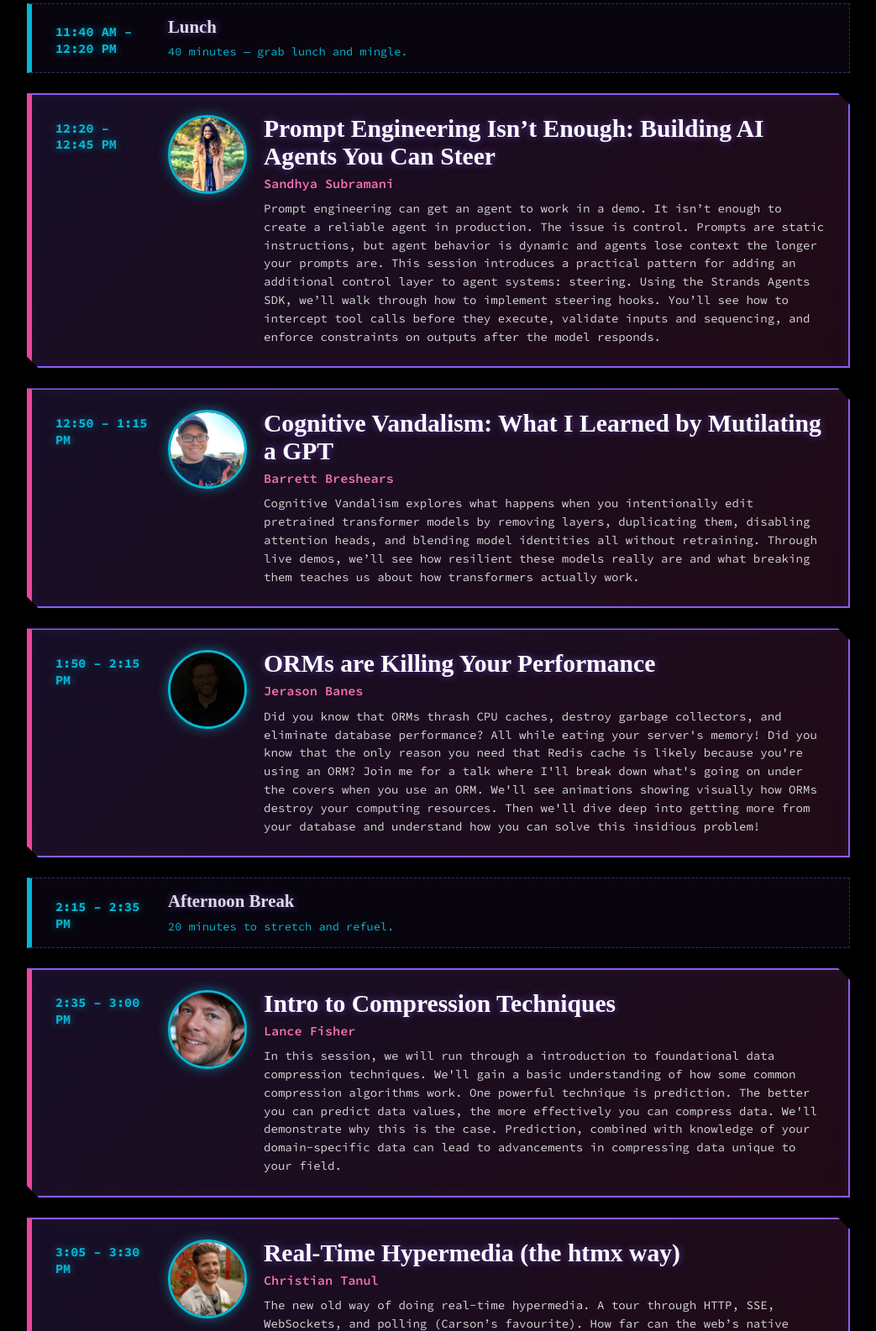
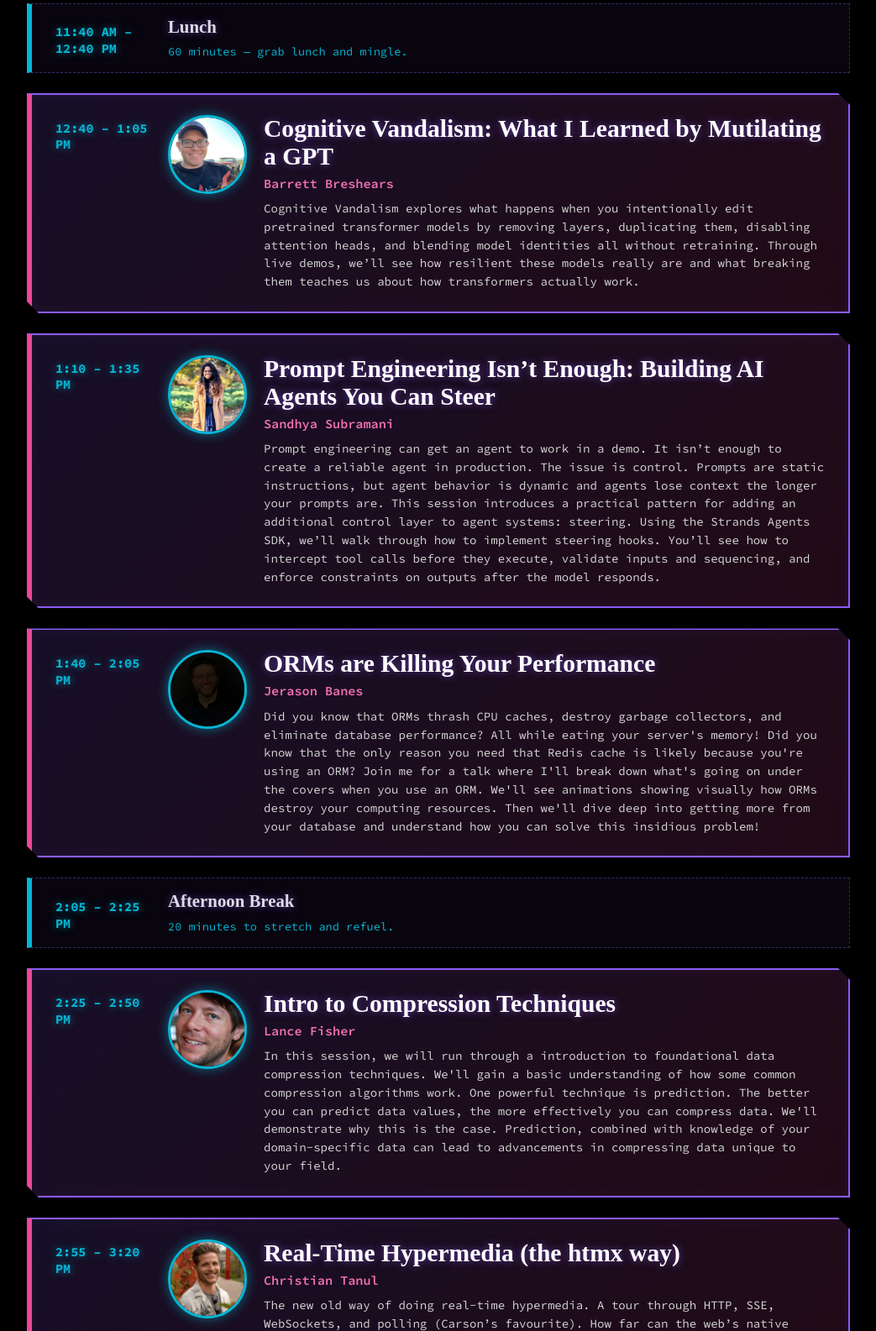
Before and after one commit to James1x0/bigskydevconf, a website: page schedule.html in a window 1280 px wide. Shown: the part 4860-6445 px from the top of the page at 84% size, without its empty margins (118-1161 px from the left). Drawn offline with Linux system fonts and the light colour scheme; a web font is replaced by a local one.

Commit message:
Reshuffle Day 2 afternoon: Sandhya into open slot, +10 min for Carson, longer lunch
Co-Authored-By: Claude Opus 4.8 <noreply@anthropic.com>

```diff
--- a/schedule.html
+++ b/schedule.html
@@ -292,17 +292,29 @@
         </div>
 
         <div class="talk-card talk-card--minor">
-          <div class="talk-time">11:40 AM &ndash; 12:20 PM</div>
+          <div class="talk-time">11:40 AM &ndash; 12:40 PM</div>
           <div class="talk-body">
             <div class="talk-text">
               <h3 class="talk-title">Lunch</h3>
-              <p class="talk-note">40 minutes &mdash; grab lunch and mingle.</p>
+              <p class="talk-note">60 minutes &mdash; grab lunch and mingle.</p>
             </div>
           </div>
         </div>
 
         <div class="talk-card">
-          <div class="talk-time">12:20 &ndash; 12:45 PM</div>
+          <div class="talk-time">12:40 &ndash; 1:05 PM</div>
+          <div class="talk-body">
+            <img class="talk-photo" src="assets/speakers/barrett.jpg" alt="Barrett Breshears" loading="lazy" />
+            <div class="talk-text">
+              <h3 class="talk-title">Cognitive Vandalism: What I Learned by Mutilating a GPT</h3>
+              <div class="talk-speaker">Barrett Breshears</div>
+              <p class="talk-desc">Cognitive Vandalism explores what happens when you intentionally edit pretrained transformer models by removing layers, duplicating them, disabling attention heads, and blending model identities all without retraining. Through live demos, we’ll see how resilient these models really are and what breaking them teaches us about how transformers actually work.</p>
+            </div>
+          </div>
+        </div>
+
+        <div class="talk-card">
+          <div class="talk-time">1:10 &ndash; 1:35 PM</div>
           <div class="talk-body">
             <img class="talk-photo" src="assets/speakers/sandhya.jpg" alt="Sandhya Subramani" loading="lazy" />
             <div class="talk-text">
@@ -314,19 +326,7 @@
         </div>
 
         <div class="talk-card">
-          <div class="talk-time">12:50 &ndash; 1:15 PM</div>
-          <div class="talk-body">
-            <img class="talk-photo" src="assets/speakers/barrett.jpg" alt="Barrett Breshears" loading="lazy" />
-            <div class="talk-text">
-              <h3 class="talk-title">Cognitive Vandalism: What I Learned by Mutilating a GPT</h3>
-              <div class="talk-speaker">Barrett Breshears</div>
-              <p class="talk-desc">Cognitive Vandalism explores what happens when you intentionally edit pretrained transformer models by removing layers, duplicating them, disabling attention heads, and blending model identities all without retraining. Through live demos, we’ll see how resilient these models really are and what breaking them teaches us about how transformers actually work.</p>
-            </div>
-          </div>
-        </div>
-
-        <div class="talk-card">
-          <div class="talk-time">1:50 &ndash; 2:15 PM</div>
+          <div class="talk-time">1:40 &ndash; 2:05 PM</div>
           <div class="talk-body">
             <img class="talk-photo" src="assets/speakers/jerason.jpg" alt="Jerason Banes" loading="lazy" />
             <div class="talk-text">
@@ -338,7 +338,7 @@
         </div>
 
         <div class="talk-card talk-card--minor">
-          <div class="talk-time">2:15 &ndash; 2:35 PM</div>
+          <div class="talk-time">2:05 &ndash; 2:25 PM</div>
           <div class="talk-body">
             <div class="talk-text">
               <h3 class="talk-title">Afternoon Break</h3>
@@ -348,7 +348,7 @@
         </div>
 
         <div class="talk-card">
-          <div class="talk-time">2:35 &ndash; 3:00 PM</div>
+          <div class="talk-time">2:25 &ndash; 2:50 PM</div>
           <div class="talk-body">
             <img class="talk-photo" src="assets/speakers/lance.jpg" alt="Lance Fisher" loading="lazy" />
             <div class="talk-text">
@@ -360,7 +360,7 @@
         </div>
 
         <div class="talk-card">
-          <div class="talk-time">3:05 &ndash; 3:30 PM</div>
+          <div class="talk-time">2:55 &ndash; 3:20 PM</div>
           <div class="talk-body">
             <img class="talk-photo" src="assets/speakers/christian.jpg" alt="Christian Tanul" loading="lazy" />
             <div class="talk-text">
@@ -372,7 +372,7 @@
         </div>
 
         <div class="talk-card">
-          <div class="talk-time">3:35 &ndash; 3:50 PM</div>
+          <div class="talk-time">3:25 &ndash; 3:50 PM</div>
           <div class="talk-body">
             <img class="talk-photo" src="assets/speakers/carson.jpg" alt="Carson Gross" loading="lazy" />
             <div class="talk-text">
```
Also changed, not shown: index.html (+2 -2 lines).
